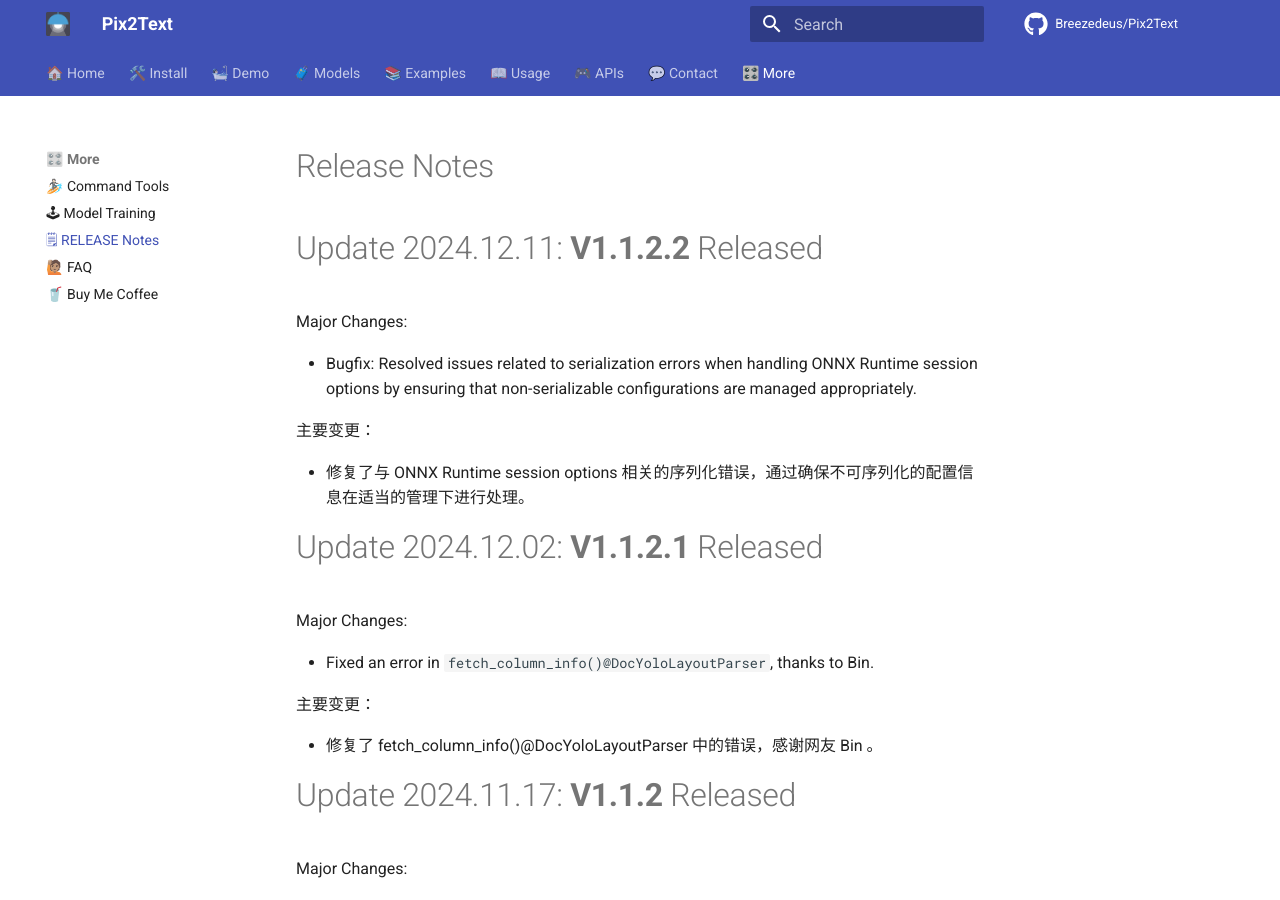
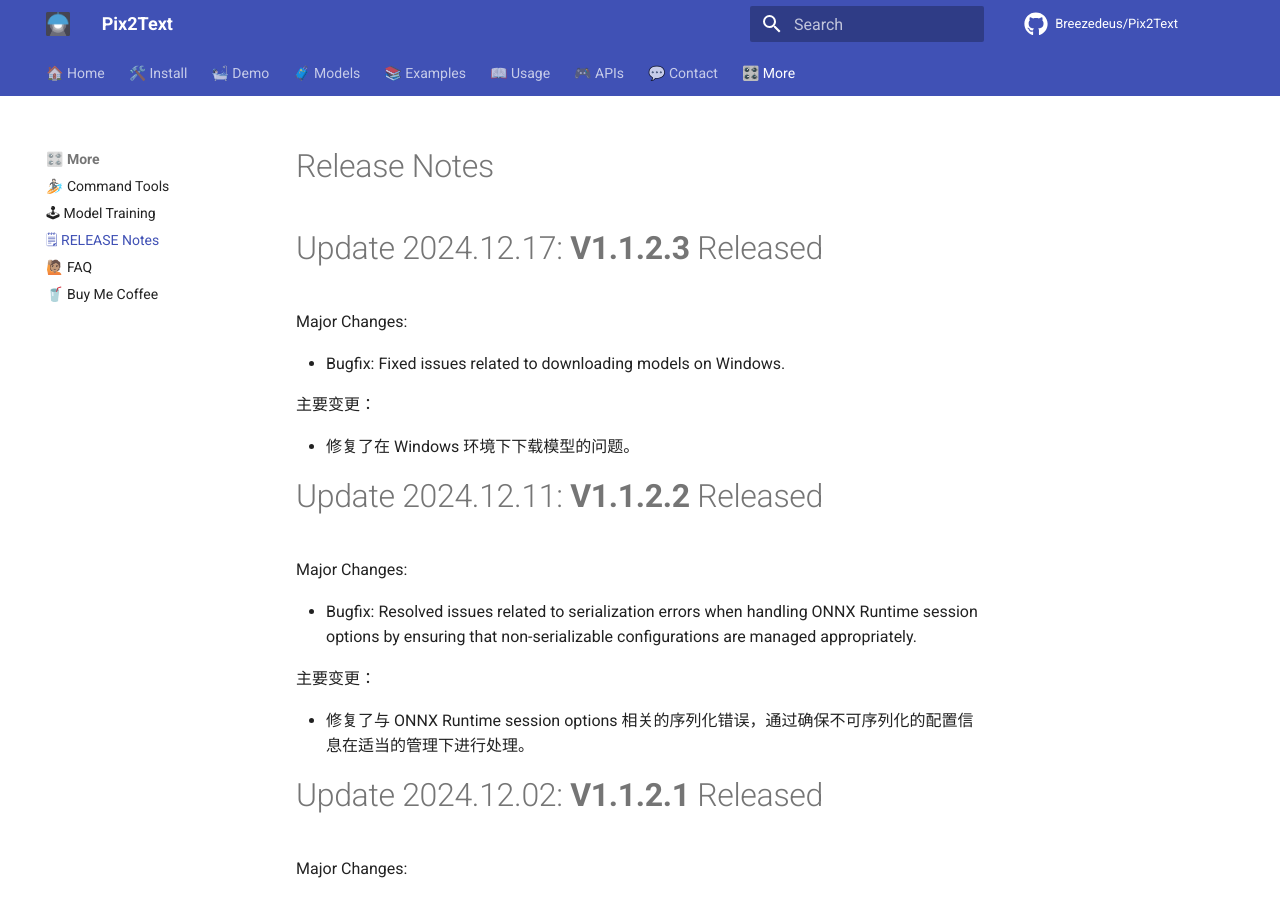
Before and after one commit to breezedeus/Pix2Text, an MkDocs documentation site: the page built from docs/RELEASE.md, in a window 1280 px wide and 900 px high. Built offline with MkDocs 1.6.1 and Material for MkDocs 9.7.7, drawn with Linux system fonts in a browser that asks for light colours; comment, search, counter and statistics services are not loaded.

Commit message:
bump version

```diff
--- a/docs/RELEASE.md
+++ b/docs/RELEASE.md
@@ -1,4 +1,15 @@
 # Release Notes
+
+# Update 2024.12.17: **V1.1.2.3** Released
+
+Major Changes:
+
+- Bugfix: Fixed issues related to downloading models on Windows.
+
+主要变更：
+
+- 修复了在 Windows 环境下下载模型的问题。
+
 
 # Update 2024.12.11: **V1.1.2.2** Released
 
--- a/pix2text/__version__.py
+++ b/pix2text/__version__.py
@@ -2,4 +2,4 @@
 # [Pix2Text](https://github.com/breezedeus/pix2text): an Open-Source Alternative to Mathpix.
 # Copyright (C) 2022-2024, [Breezedeus](https://www.breezedeus.com).
 
-__version__ = '1.1.2.2'
+__version__ = '1.1.2.3'
```
